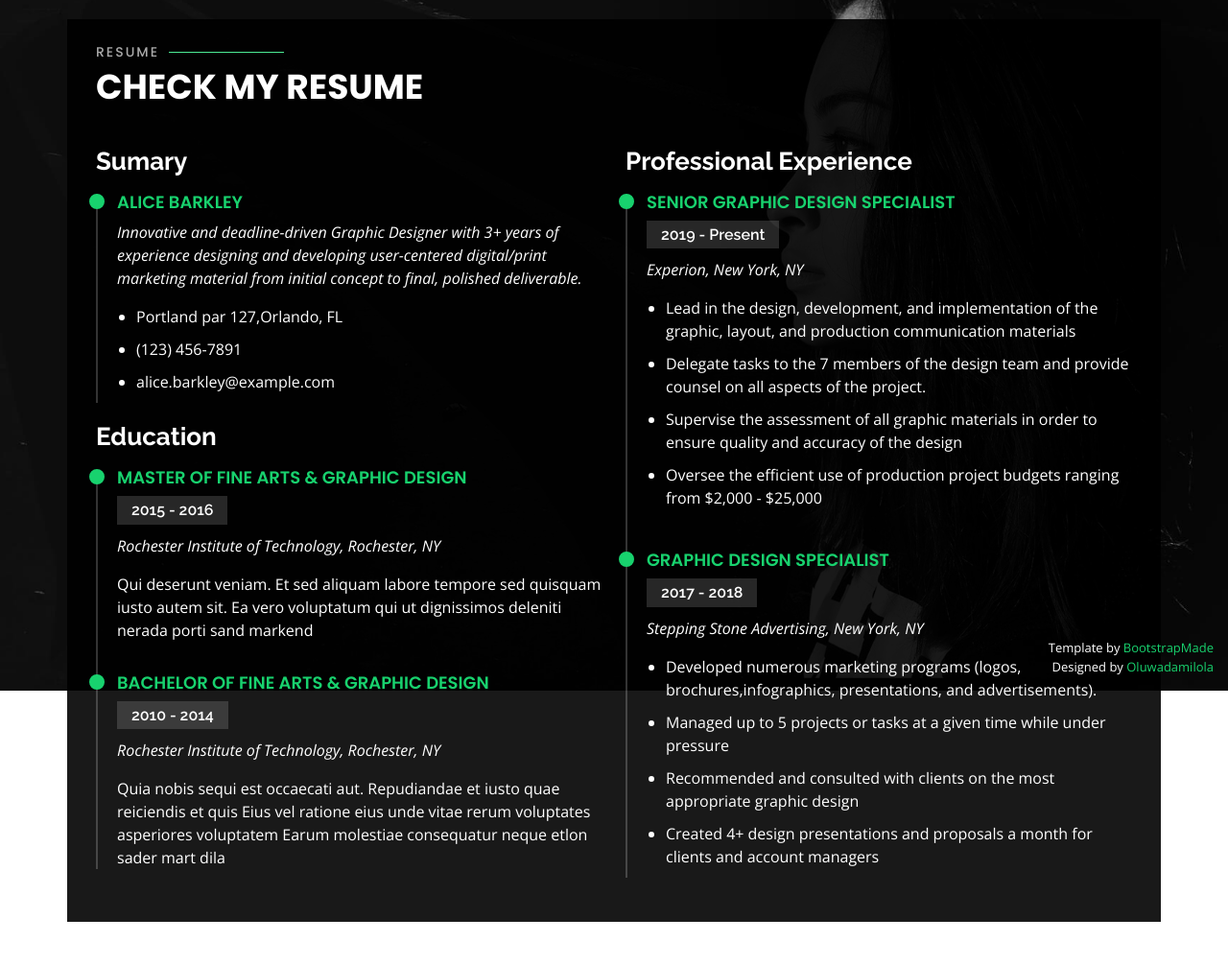
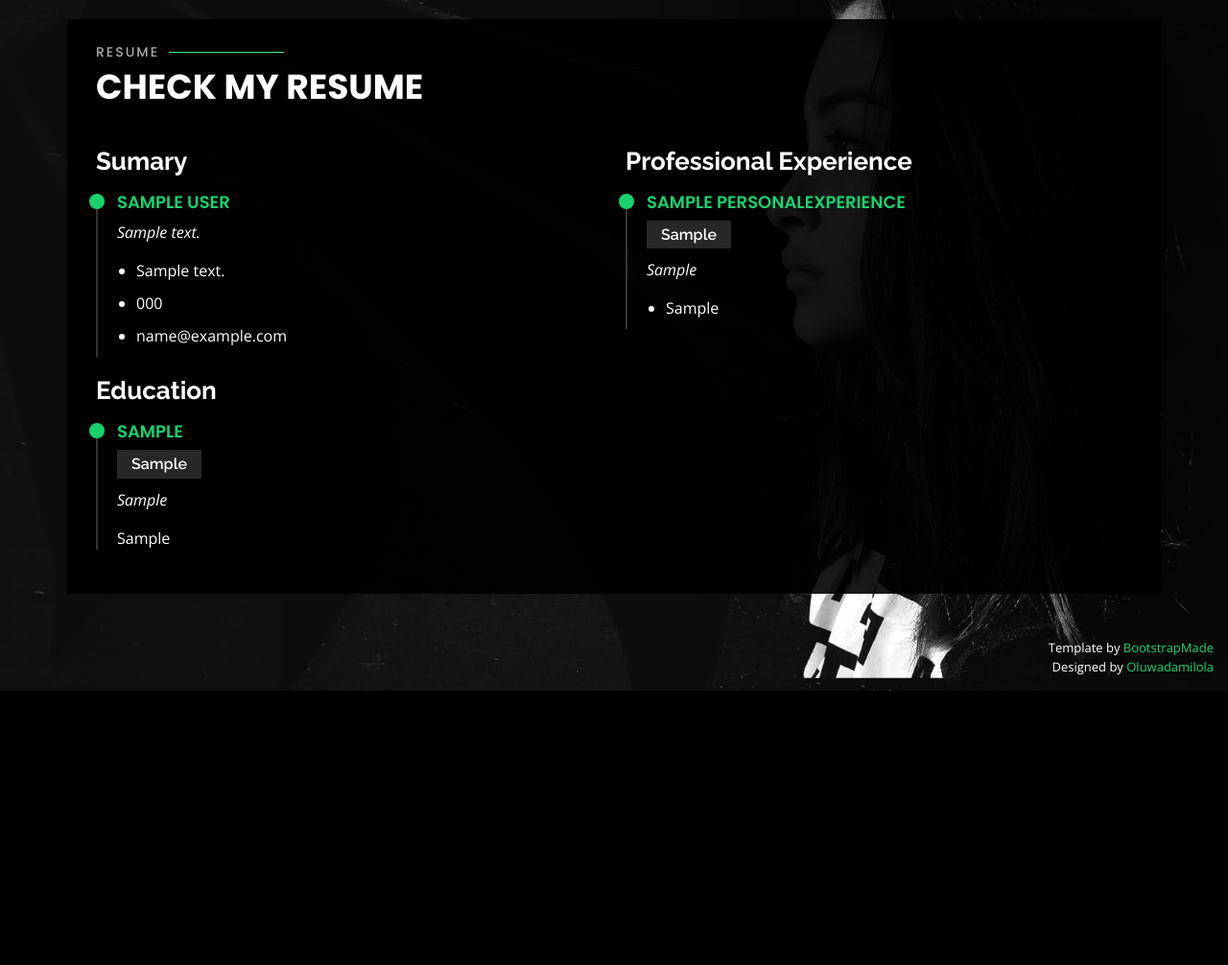
Before and after one commit to gray-adeyi/ogulu, a Django app: page / in a window 1280 px wide, after a click on "Resume". Shown: the part 80-1086 px from the top of the page at 96% size. After the commit the page ends 800 px from the top, so only its background shows below. Run offline with Django 3.2, Linux system fonts and the light colour scheme; tables that the repository leaves empty hold one stand-in row (values such as "Sample post"); some libraries are stand-ins or nearby versions.

Commit message:
Add resume feature

```diff
--- a/core/models.py
+++ b/core/models.py
@@ -1,5 +1,8 @@
 from django.db import models
 import datetime
+import logging
+
+logger = logging.getLogger(__name__)
 
 # Create your models here.
 
@@ -17,6 +20,7 @@ class Site(models.Model):
 
     def save(self, *args, **kwargs):
         if self.has_one_or_more_instance():
+            logger.info('`Site` already has an instance.')
             return
         super().save(*args, **kwargs)
 
@@ -119,3 +123,51 @@ class BirthdayWish(models.Model):
     email = models.EmailField()
     relationship = models.CharField(max_length=50)
     message = models.TextField()
+
+
+class Resume(models.Model):
+    info = models.OneToOneField(MyInformation, related_name='resume', on_delete=models.CASCADE)
+
+class Summary(models.Model):
+    """
+    Model hold the resume summary
+    """
+    resume = models.OneToOneField(Resume, on_delete=models.CASCADE, related_name='summary')
+    firstname = models.CharField(max_length=50)
+    lastname = models.CharField(max_length=50)
+    resume_summary = models.TextField()
+    address = models.TextField(max_length=50)
+    phone_number = models.CharField(max_length=14)
+    email = models.EmailField()
+
+    def get_fullname(self):
+        return f"{self.firstname} {self.lastname}"
+
+
+class Education(models.Model):
+    resume = models.ForeignKey(Resume, on_delete=models.CASCADE, related_name='educations')
+    degree_acquired = models.CharField(max_length=30)
+    duration = models.CharField(max_length=15, help_text="e.g 2019-2021")
+    institution = models.CharField(max_length=30)
+    brief_info = models.TextField(help_text="A brief summary of what the education acquired entailed")
+    created_on = models.DateTimeField(auto_now_add=True)
+
+    class Meta:
+        ordering = ['-created_on']
+
+class PersonalExperience(models.Model):
+    resume = models.ForeignKey(Resume, on_delete=models.CASCADE, related_name='experiences')
+    job_title = models.CharField(max_length=30)
+    duration = models.CharField(max_length=15, help_text="e.g 2019-2021")
+    location = models.CharField(max_length=50)
+    created_on = models.DateTimeField(auto_now_add=True)
+
+    class Meta:
+        ordering = ['-created_on']
+
+class Highlight(models.Model):
+    """
+    Stores highlights of personal experiences
+    """
+    experience = models.ForeignKey(PersonalExperience, on_delete=models.CASCADE, related_name='highlights')
+    highlight = models.CharField(max_length=200)
--- a/core/templates/core/index.html
+++ b/core/templates/core/index.html
@@ -492,68 +492,59 @@
     <div class="row">
       <div class="col-lg-6">
         <h3 class="resume-title">Sumary</h3>
+        {% if site.my_info.resume.summary %}
         <div class="resume-item pb-0">
-          <h4>Alice Barkley</h4>
-          <p><em>Innovative and deadline-driven Graphic Designer with 3+ years of experience designing and developing
-              user-centered digital/print marketing material from initial concept to final, polished deliverable.</em>
+          <h4>{{ site.my_info.resume.summary.get_fullname }}</h4>
+          <p><em>{{ site.my_info.resume.summary.resume_summary }}</em>
           </p>
           <p>
           <ul>
-            <li>Portland par 127,Orlando, FL</li>
-            <li>(123) 456-7891</li>
-            <li>alice.barkley@example.com</li>
+            <li>{{ site.my_info.resume.summary.address }}</li>
+            <li>{{ site.my_info.resume.summary.phone_number }}</li>
+            <li>{{ site.my_info.resume.summary.email }}</li>
           </ul>
           </p>
         </div>
+        {% else %}
+        <h4>No resume summary provided yet.</h4>
+        {% endif %}
 
         <h3 class="resume-title">Education</h3>
+        {% if site.my_info.resume.educations.all %}
+        {% for education in site.my_info.resume.educations.all %}
         <div class="resume-item">
-          <h4>Master of Fine Arts &amp; Graphic Design</h4>
-          <h5>2015 - 2016</h5>
-          <p><em>Rochester Institute of Technology, Rochester, NY</em></p>
-          <p>Qui deserunt veniam. Et sed aliquam labore tempore sed quisquam iusto autem sit. Ea vero voluptatum qui ut
-            dignissimos deleniti nerada porti sand markend</p>
+          <h4>{{ education.degree_acquired}}</h4>
+          <h5>{{ education.duration }}</h5>
+          <p><em>{{ education.institution }}</em></p>
+          <p>{{ education.brief_info }}</p>
         </div>
-        <div class="resume-item">
-          <h4>Bachelor of Fine Arts &amp; Graphic Design</h4>
-          <h5>2010 - 2014</h5>
-          <p><em>Rochester Institute of Technology, Rochester, NY</em></p>
-          <p>Quia nobis sequi est occaecati aut. Repudiandae et iusto quae reiciendis et quis Eius vel ratione eius unde
-            vitae rerum voluptates asperiores voluptatem Earum molestiae consequatur neque etlon sader mart dila</p>
-        </div>
+        {% endfor %}
+        {% else %}
+        <h3>No educational qualifications provided yet.</h3>
+        {% endif %}
       </div>
       <div class="col-lg-6">
         <h3 class="resume-title">Professional Experience</h3>
+        {% if site.my_info.resume.experiences.all %}
+        {% for experience in site.my_info.resume.experiences.all %}
         <div class="resume-item">
-          <h4>Senior graphic design specialist</h4>
-          <h5>2019 - Present</h5>
-          <p><em>Experion, New York, NY </em></p>
+          <h4>{{ experience.job_title }}</h4>
+          <h5>{{ experience.location }}</h5>
+          <p><em>{{ experience.location }}</em></p>
           <p>
+          {% if experience.highlights.all %}
           <ul>
-            <li>Lead in the design, development, and implementation of the graphic, layout, and production communication
-              materials</li>
-            <li>Delegate tasks to the 7 members of the design team and provide counsel on all aspects of the project.
-            </li>
-            <li>Supervise the assessment of all graphic materials in order to ensure quality and accuracy of the design
-            </li>
-            <li>Oversee the efficient use of production project budgets ranging from $2,000 - $25,000</li>
+            {% for highlight in experience.highlights.all %}
+            <li>{{ highlight.highlight }}</li>
+            {% endfor %}
           </ul>
+          {% endif %}
           </p>
         </div>
-        <div class="resume-item">
-          <h4>Graphic design specialist</h4>
-          <h5>2017 - 2018</h5>
-          <p><em>Stepping Stone Advertising, New York, NY</em></p>
-          <p>
-          <ul>
-            <li>Developed numerous marketing programs (logos, brochures,infographics, presentations, and
-              advertisements).</li>
-            <li>Managed up to 5 projects or tasks at a given time while under pressure</li>
-            <li>Recommended and consulted with clients on the most appropriate graphic design</li>
-            <li>Created 4+ design presentations and proposals a month for clients and account managers</li>
-          </ul>
-          </p>
-        </div>
+        {% endfor %}
+        {% else %}
+        <h4>No professional experiences provided yet.</h4>
+        {% endif %}
       </div>
     </div>
 
--- a/core/views.py
+++ b/core/views.py
@@ -1,9 +1,12 @@
+import logging
 from django.shortcuts import redirect, render
 from django.contrib import messages
 from django.views.generic import TemplateView
 from django.views.generic.edit import FormView
 from . import forms, models
 # Create your views here.
+
+logger = logging.getLogger(__name__)
 
 
 class Index(FormView):
```
Also changed, not shown: ogulu/settings.py (+31 -0 lines), core/migrations/0015_education_highlight_personalexperience_resume_summary.py (added).
